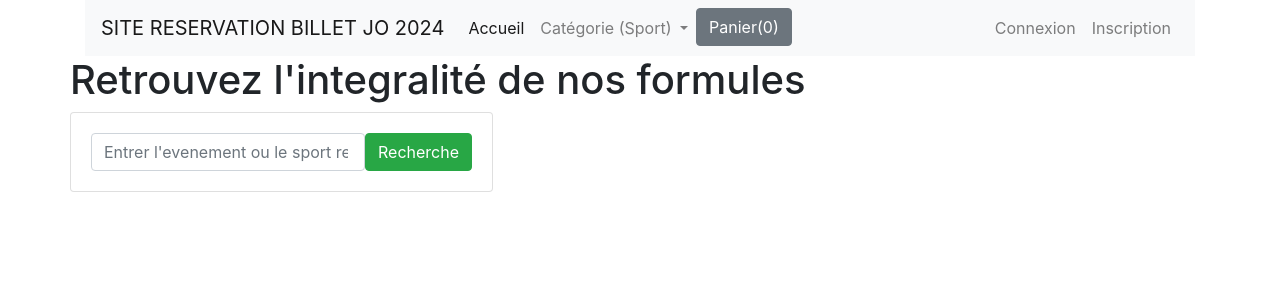
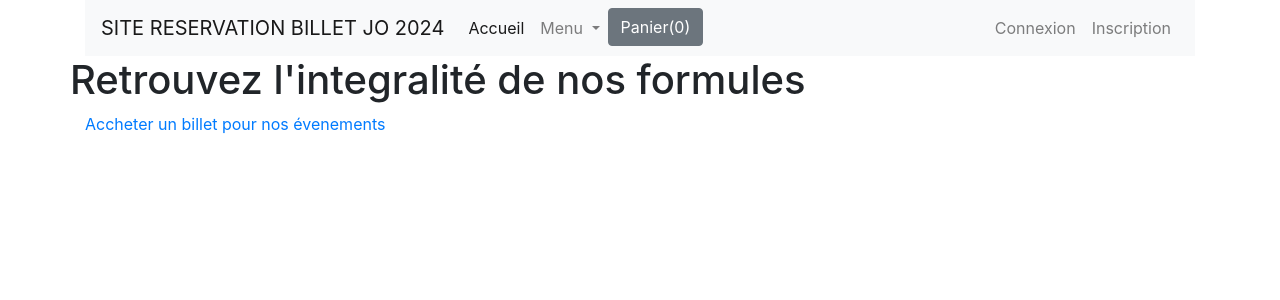
Before and after one commit to ElsaRslt/exambloc3, a Django app: page /formules/ in a window 1280 px wide. Shown: the top 300 px of the page. Run offline with Django 5.2, Linux system fonts and the light colour scheme; data that the repository does not hold is empty; some libraries are stand-ins or nearby versions.

Commit message:
mise en place page evenement, formule et sport

```diff
--- a/ecommerce/shop/templates/base.html
+++ b/ecommerce/shop/templates/base.html
@@ -27,12 +27,12 @@
                             </li>
                             <li class="nav-item dropdown">
                                 <a class="nav-link dropdown-toggle" href="#" id="navbarDropdownMenuLink" data-toggle="dropdown" aria-haspopup="true" aria-expanded="false">
-                                    Catégorie (Sport)
+                                    Menu
                                 </a>
                                 <div class="dropdown-menu" aria-labelledby="navbarDropdownMenuLink">
-                                    <a class="dropdown-item" href="#">Action</a>
-                                    <a class="dropdown-item" href="#">Another action</a>
-                                    <a class="dropdown-item" href="#">Something else here</a>
+                                    <a class="dropdown-item" href="{% url 'sports'%}">Sports</a>
+                                    <a class="dropdown-item" href="{% url 'evenements'%}">Evenements</a>
+                                    <a class="dropdown-item" href="{% url 'formules'%}">Formules</a>
                                 </div>
                             </li>
                             <li class="nav-item">
--- a/ecommerce/shop/templates/formules.html
+++ b/ecommerce/shop/templates/formules.html
@@ -8,37 +8,15 @@
         <h1>Retrouvez l'integralité de nos formules</h1>
     </div>
 
-    <!-- création du formulaire de recherche -->
+<!--afficher les différentes formules sur la page -->
     <div class="row">
-        <div class="col-nd-12">
-            <form class="card card-sm">
-                <div class="card-body row no-gutters align-items-center">
-                    <div class="col">
-                        <input type="search" class="form-control form-control-borderless" placeholder="Entrer l'evenement ou le sport recherché" name="items-name" id="">
-                    </div>
-                    <div class="col-auto">
-                        <button type="submit" class="btn btn-success">Recherche</button>
-                    </div>
-                </div>
-            </form>
-        </div>
-    </div>
-
-<!--afficher les evenements sur la page -->
-    <div class="row">
-        {% for ev in evenement_object %}
+        {% for f in formule_object %}
         <div class="col-md-3">
             <div class="card" style="width: 100%; height: 100%;">
                 <div class="card-body d-flex flex-column justify-content-between" style="height: 100%;">
-                    <div class="d-flex align-items-center" style="flex-grow: 1;">
-                        <img src="{{ ev.image.url }}" alt="" class="card-img-top mx-auto d-block" style="max-width: 100%; max-height: 100%; object-fit: contain;">
-                    </div>
                     <div class="d-flex flex-column align-items-center">
-                        <div id="titre_ev" class="card-title titre_ev">{{ ev.title }}</div>
-                        <div class="card-text" >{{ ev.base_price }} €</div>
-                        <div class="card-text">{{ev.category}}</div>
-                        <a href="{% url 'detail' ev.id %}" class="btn btn-warning">Accéder aux détails</a>
-                        <!--<button class="btn btn-success">Ajouter au panier</button>-->
+                        <div id="titre_ev" class="card-title titre_ev">{{ f.formule}}</div>
+                        <div class="card-text" >{{ f.description }} €</div>
                     </div>
                 </div>
             </div>
@@ -46,28 +24,7 @@
         {% endfor %}
     </div>
 
-    <!--Mise en place de la pagination-->
 
-    <div class="row mt-3">
-        <div class="col-md-3 offeset-md-4">
-            <ul class="pagination">
-                {% if evenement_object.has_previous%}
-                    <li class="page-item">
-                        <a class="'page-link" href="?page={{ evenement_object.previous_page_number }}"> Précedent</a>
-                    </li>
-                {% endif%}
-
-                    <li class="page-item active">
-                        <a class="'page-link" href="?page = {{ evenement_object.number}}">{{ evenement_object.number}}</a>
-                    </li>
-
-                {% if evenement_object.has_next%}
-                    <li class="page-item">
-                        <a class="'page-link" href="?page={{ evenement_object.next_page_number}}"> Suivant</a>
-                    </li>
-                {% endif%}
-            </ul>
-        </div>
-    </div>
+    <a href="{% url 'evenements'%}" class="">Accheter un billet pour nos évenements</a>
 
 {% endblock %}
--- a/ecommerce/shop/templates/sports.html
+++ b/ecommerce/shop/templates/sports.html
@@ -67,4 +67,6 @@
         </div>
     </div>
  {% endcomment %}
+
+    <a href="{% url 'evenements'%}" class="">Accheter un billet pour nos évenements</a>
 {% endblock %}
--- a/ecommerce/shop/views.py
+++ b/ecommerce/shop/views.py
@@ -45,7 +45,7 @@ from django.utils.http import urlsafe_base64_encode
 from django.utils.encoding import force_bytes
 
 
-# Fonction qui va permettre d'afficher le fichier index et les images
+# Fonction pour afficher les évenements sur la page
 def evenements(request):
     evenement_object = Evenement.objects.all()  # Sélection de tous les événements qui sont dans la BDD
 
@@ -99,7 +99,8 @@ def sports(request):
 
 # Fonction pour afficher la page formules
 def formules(request):
-    return render(request, 'formules.html')
+    formule_object=Formule.objects.all()
+    return render(request, 'formules.html', {'formule_object': formule_object})
 
 # Fonction pour afficher la page pour renvoyer le mail pour validation mail utilisareur
 def renvoyer_email(request):
```
